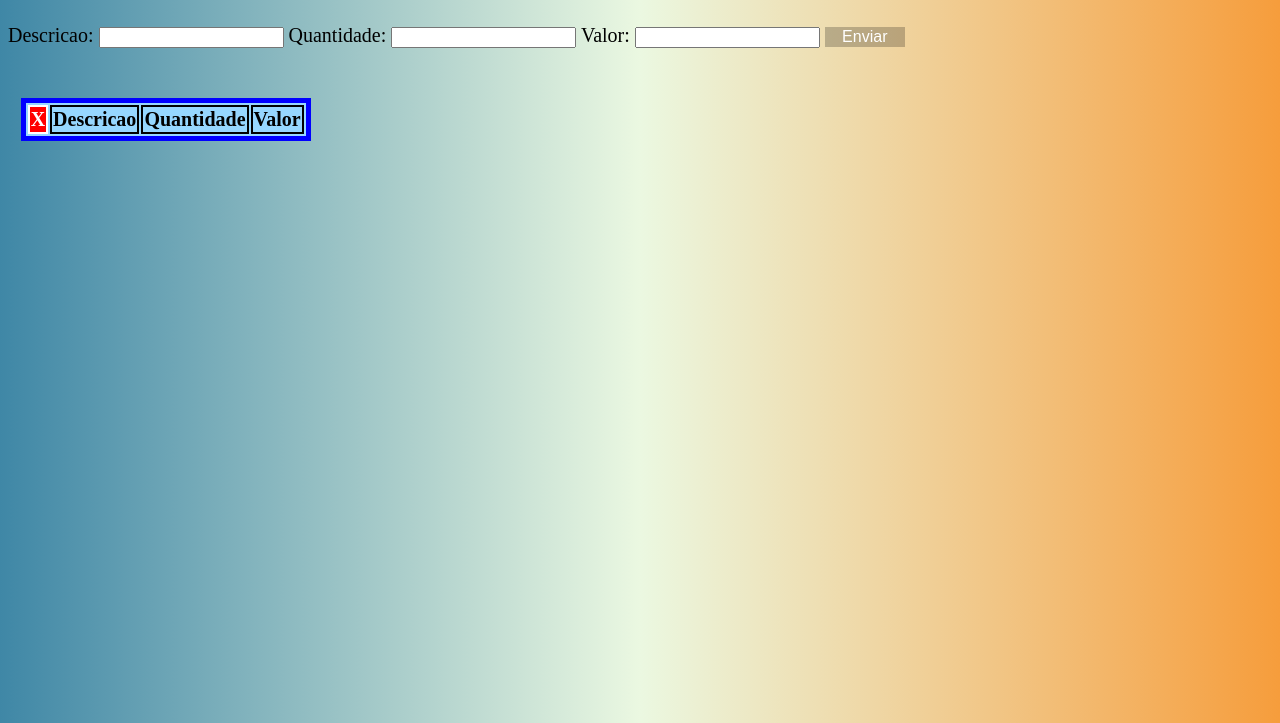
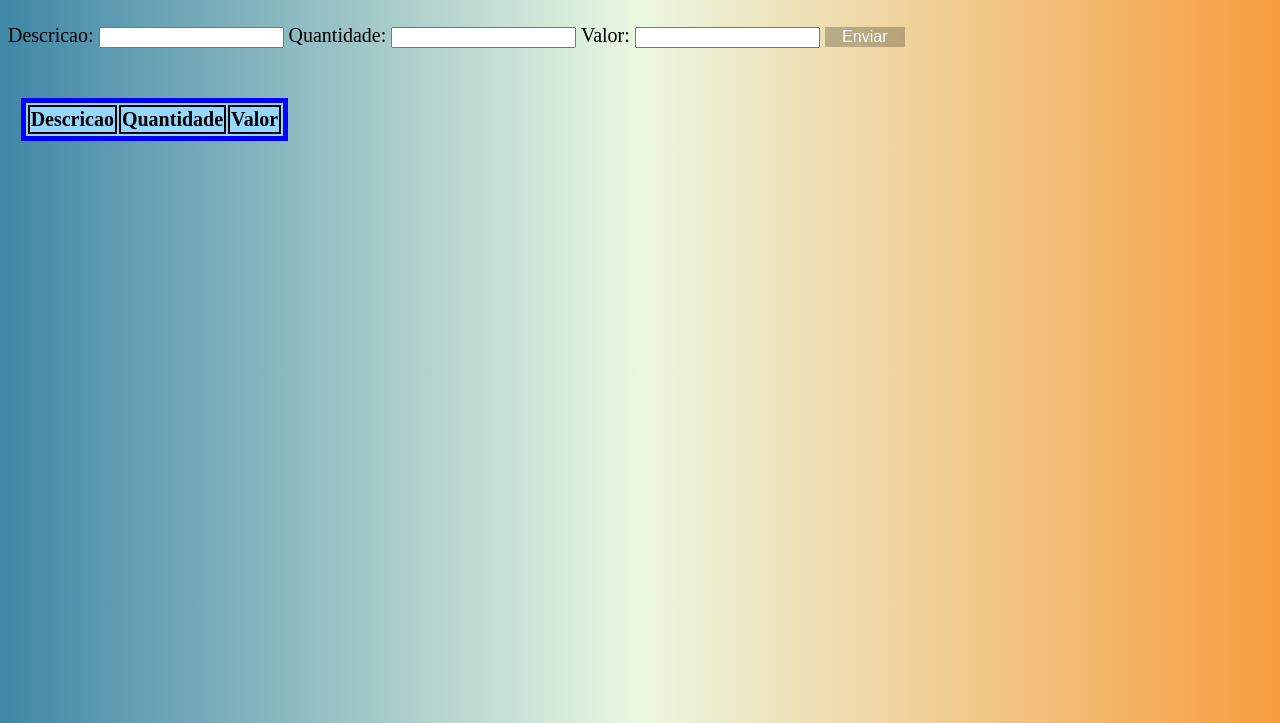
Before and after one commit to lucasbalbino09/EstudoDeJavascript, a website: page aula04/PrimeirosPassos.html in a window 1280 px wide. Shown: the part 77-800 px from the top of the page. Drawn offline with Linux system fonts and the light colour scheme.

Commit message:
anulando botao de exclusao temporaria.

```diff
--- a/aula04/PrimeirosPassos.html
+++ b/aula04/PrimeirosPassos.html
@@ -24,7 +24,7 @@
             <table>
                 <thead>
                     <tr>
-                        <th class="excluir">X</th>
+                        <!-- <th class="excluir">X</th> -->
                         <th>Descricao</th>
                         <th>Quantidade</th>
                         <th>Valor</th>
```
